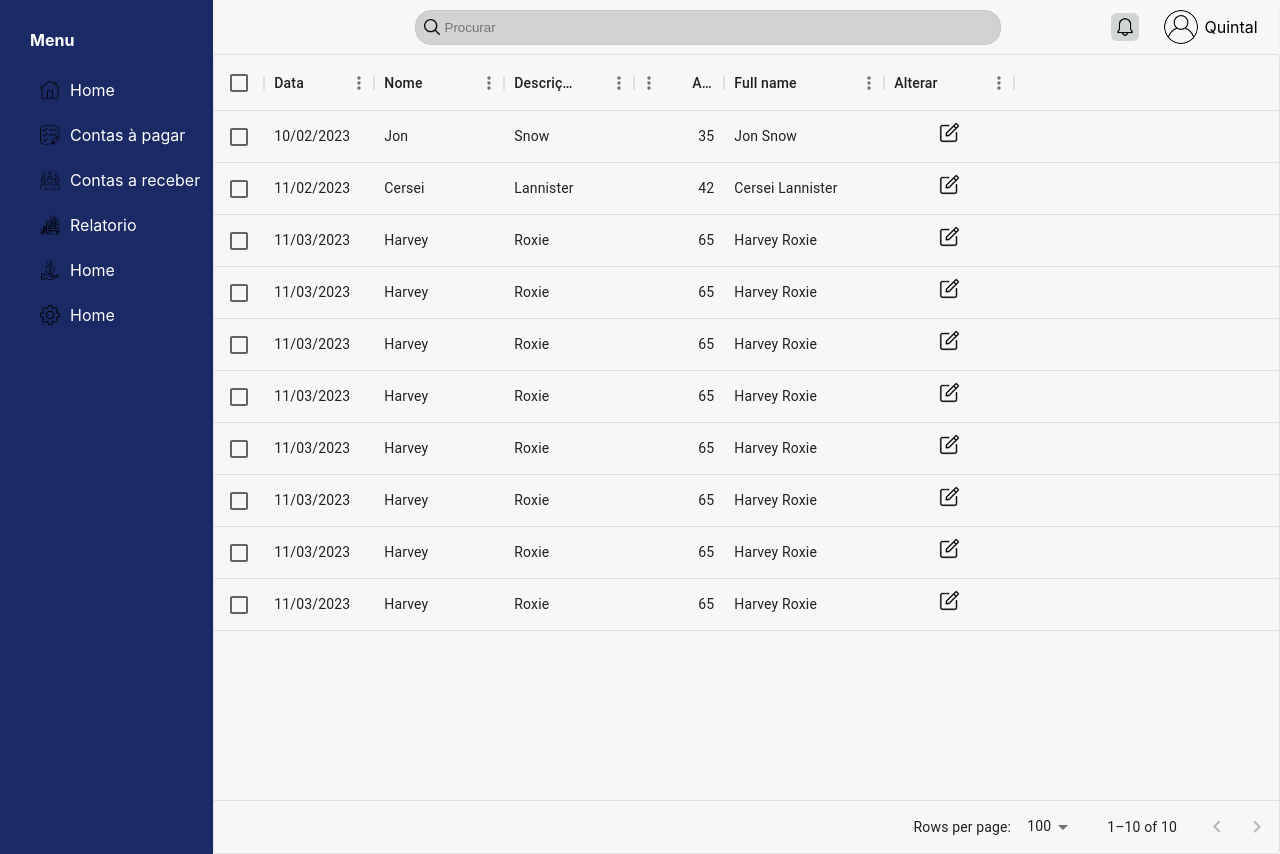
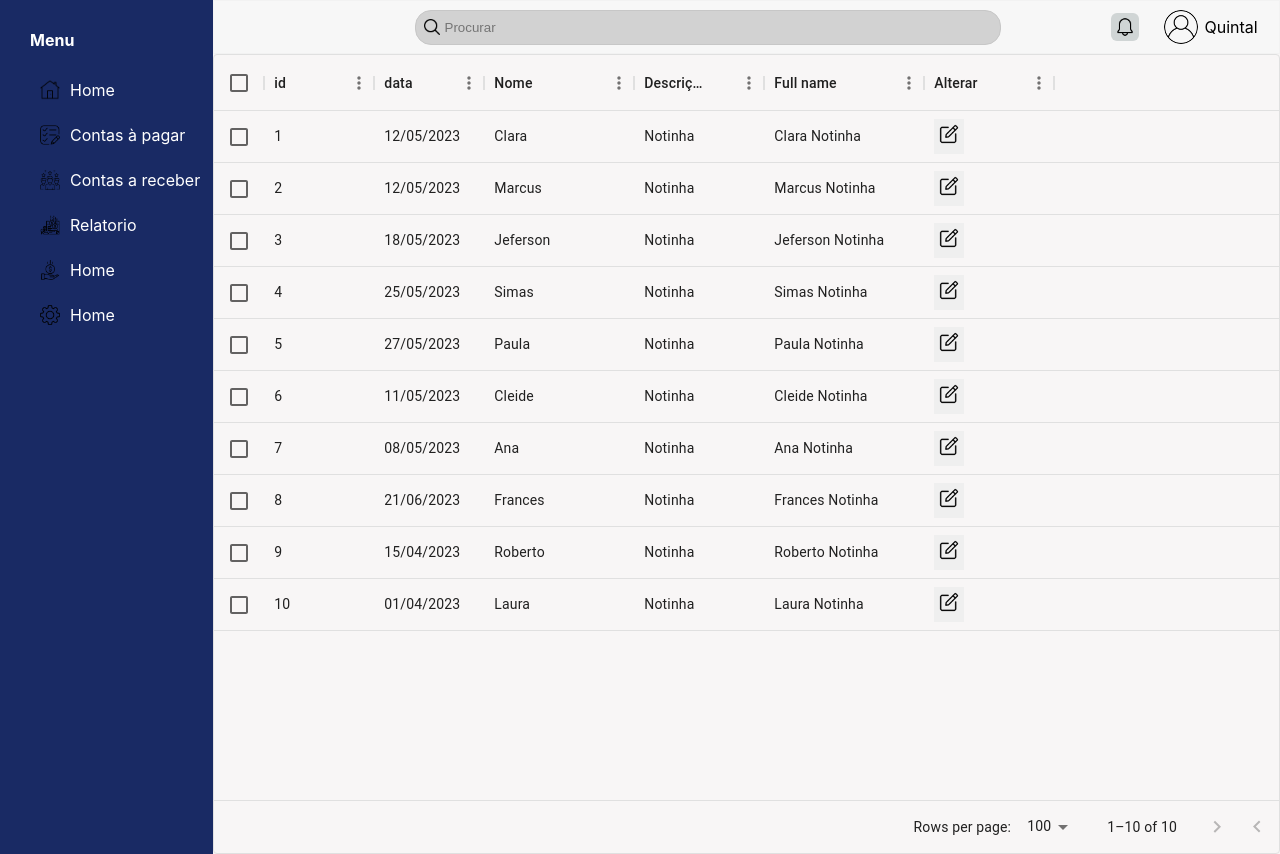
Before and after one commit to ViniciusBr321/ProjetoFinanceiro, a React (Create React App) app: page /list in a window 1280 px wide. Built offline with nearby package versions, Linux system fonts and the light colour scheme.

Commit message:
Adicionado modal

```diff
--- a/package.json
+++ b/package.json
@@ -12,6 +12,7 @@
     "@testing-library/user-event": "^13.5.0",
     "react": "^18.2.0",
     "react-dom": "^18.2.0",
+    "react-modal": "^3.16.1",
     "react-router-dom": "^6.10.0",
     "react-scripts": "5.0.1",
     "recharts": "^2.5.0",
--- a/src/Component/Register.css
+++ b/src/Component/Register.css
@@ -13,9 +13,6 @@
     border-radius: 5px;
 }
 
-.lapisEdit{
-
-}
 
 .lapisDiv {
     width: 58%;
@@ -34,3 +31,53 @@
 .lapisImg {
     width: 38%;
 }
+
+.selectModal {
+    display: flex;
+    justify-content: center;
+    align-items: center;
+}
+
+.modal-overlay {
+    position: fixed;
+    top: 0;
+    bottom: 0;
+    right: 0;
+    left: 0;
+}
+
+.modal-content {
+    width: 90%;
+    max-width: 500px;
+    background-color: white;
+    padding: 10px;
+    border-radius: 5px;
+}
+
+button {
+    padding: 5px;
+    font-size: large;
+    float: right;
+    cursor: pointer;
+}
+
+.ReactModal__Overlay{
+    background-color: rgba(0, 0, 0, 0.075);
+    display: flex;
+    justify-content: center;
+    align-items: center;
+
+}
+
+.ReactModal__Content{
+    width: 50%;
+    height: 40%;
+}
+
+.buttonModal {
+    border: none;
+}
+
+.buttonModal:hover {
+    border: none;
+}
--- a/src/Component/Register.js
+++ b/src/Component/Register.js
@@ -4,20 +4,27 @@ import Navbar from "./Navbar";
 import { DataGrid } from '@mui/x-data-grid';
 import Lapis from '../Component/Icons/lapis.png';
 import { Button } from '@mui/material';
+import Modal from "react-modal";
+import { useState } from "react";
+
 
 
 export default function Register() {
+Modal.setAppElement("#root")
+const [modalIsOpen, setIsOpen] = useState(false);
+function openModal() {
+  setIsOpen(true);
+}
+function closeModal() {
+  setIsOpen(false);
+}
 
 const columns = [
-  { field: 'id', headerName: 'Data', width: 110 },
-  { field: 'firstName', headerName: 'Nome', width: 130 },
+  { field: 'id', headerName: 'id', width: 110 },
+  { field: 'date', headerName: 'data', width: 110},
+  { field: 'firstName', headerName: 'Nome', width: 150 },
   { field: 'lastName', headerName: 'Descrição', width: 130 },
-  {
-    field: 'age',
-    headerName: 'Age',
-    type: 'number',
-    width: 90,
-  },
+
   {
     field: 'fullName',
     headerName: 'Full name',
@@ -33,27 +40,39 @@ const columns = [
     width:130,
     renderCell:(params) =>{
       return(
-        <Button className='lapisEdit'>
-          <div className='lapisDiv'>
-            <img className='lapisImg' src={`${Lapis}`}/>
-          </div>
-        </Button>
+        <div className='selectModal'>
+          <button onClick={openModal} className='buttonModal'>
+             <img src={`${Lapis}`} className='sidebaricons' alt=""/>
+          </button>
+          <Modal
+            isOpen={modalIsOpen}
+            onRequestClose={closeModal}
+            contentLabel='Teste'
+            overlayClassName="modal-overlay"
+            className="modal-content"
+          >
+            <h3>test teste</h3>
+
+            <button onClick={closeModal}>Fechar</button>
+          </Modal>
+        </div>
+
       )
     }
   },
 ];
 
 const rows = [
-  { id: '10/02/2023', lastName: 'Snow', firstName: 'Jon', age: 35 },
-  { id: '11/02/2023', lastName: 'Lannister', firstName: 'Cersei', age: 42 },
-  { id: '11/03/2023', lastName: 'Lannister', firstName: 'Jaime', age: 45 },
-  { id: '11/03/2023', lastName: 'Stark', firstName: 'Arya', age: 16 },
-  { id: '11/03/2023', lastName: 'Targaryen', firstName: 'Daenerys', age: null },
-  { id: '11/03/2023', lastName: 'Melisandre', firstName: 'Tiago', age: 150 },
-  { id: '11/03/2023', lastName: 'Clifford', firstName: 'Ferrara', age: 44 },
-  { id: '11/03/2023', lastName: 'Frances', firstName: 'Rossini', age: 36 },
-  { id: '11/03/2023', lastName: 'Roxie', firstName: 'Harvey', age: 65 },
-  { id: '11/03/2023', lastName: 'Roxie', firstName: 'Harvey', age: 65 },
+  { id: '1', date: '12/05/2023', firstName: 'Clara' , lastName: 'Notinha'},
+  { id: '2', date: '12/05/2023', firstName: 'Marcus', lastName: 'Notinha'},
+  { id: '3', date: '18/05/2023', firstName: 'Jeferson', lastName: 'Notinha'},
+  { id: '4', date: '25/05/2023', firstName: 'Simas', lastName: 'Notinha'},
+  { id: '5', date: '27/05/2023', firstName: 'Paula', lastName: 'Notinha'},
+  { id: '6', date: '11/05/2023', firstName: 'Cleide', lastName: 'Notinha'},
+  { id: '7', date: '08/05/2023', firstName: 'Ana', lastName: 'Notinha'},
+  { id: '8', date: '21/06/2023', firstName: 'Frances', lastName: 'Notinha'},
+  { id: '9', date: '15/04/2023', firstName: 'Roberto', lastName: 'Notinha'},
+  { id: '10', date: '01/04/2023', firstName: 'Laura', lastName: 'Notinha'},
 ];
 
  return (
```
Also changed, not shown: 2 other files (tests, documents, lock files or other folders).
